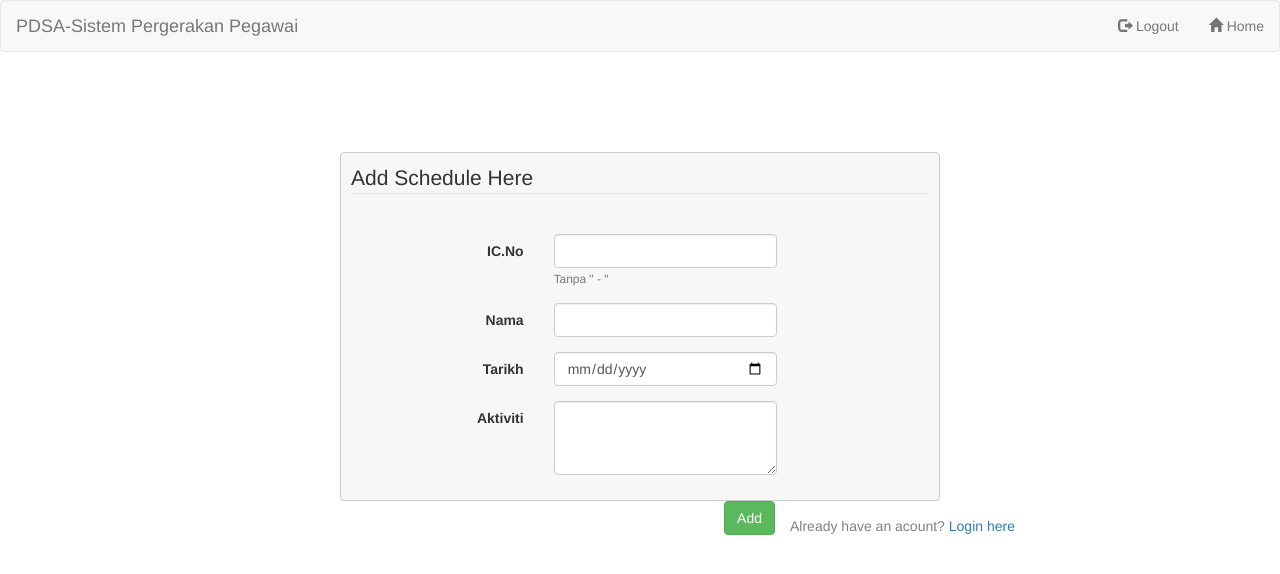
After one commit to azhimArief/staff-shedule-system, a PHP site: page /addSchedule.php in a window 1280 px wide. The commit adds this page. Shown: the top 574 px of the page. Run offline with PHP 8.4, Linux system fonts and the light colour scheme; some libraries are stand-ins or nearby versions.

Commit message:
addded addSchedule.php

```diff
--- /dev/null
+++ b/addSchedule.php
@@ -0,0 +1,80 @@
+<?php
+$path = $_SERVER['DOCUMENT_ROOT'];
+$path .= "header.php";
+include_once("navbar.php");
+include_once("header.php");
+?>
+
+<html>
+
+<head>
+    <style>
+        body {
+            background-image: url();
+            background-color: white;
+        }
+    </style>
+</head>
+
+<body>
+    <div class="content">
+        <div class="form">
+            <form class="form-horizontal" method="post" action="regis.php">
+                <fieldset>
+
+                    <legend>Add Schedule Here</legend>
+
+                    <br>
+                    <div class="form-group">
+                        <label class="col-md-4 control-label" for="ic">IC.No</label>
+                        <div class="col-md-5">
+                            <input id="ic" name="ic" type="number" placeholder="" class="form-control input-md" required="">
+                            <small id="" class="form-text text-muted">Tanpa " - "</small>
+                        </div>
+                    </div>
+
+                    <div class="form-group">
+                        <label class="col-md-4 control-label" for="name">Nama</label>
+                        <div class="col-md-5">
+                            <input id="name" name="name" type="text" placeholder="" class="form-control input-md" required="">
+                        </div>
+                    </div>
+
+                    <div class="form-group">
+                        <label class="col-md-4 control-label" for="date">Tarikh</label>
+                        <div class="col-md-5">
+                            <input id="date" name="date" type="date" class="form-control input-md" required="">
+                        </div>
+                    </div>
+
+                    <div class="form-group">
+                        <label class="col-md-4 control-label" for="activity">Aktiviti</label>
+                        <div class="col-md-5">
+                            <textarea name="activity" id="activity" cols="28" rows="3" class="form-control input-md" required></textarea>
+                        </div>
+                    </div>
+        </div>
+
+
+
+        <div class="form-group" align="right">
+            <label class="col-md-4 control-label" for="login"></label>
+            <div class="col-md-5">
+                <input type="submit" name="lgn" class="btn btn-success " value="Add">
+            </div>
+        </div>
+        </fieldset>
+        </form>
+    </div>
+    <font color="grey">Already have an acount?</font> <a href="index.php">Login here </a>
+    </div>
+    </div>
+
+</body>
+
+</html>
+<?php
+$path = $_SERVER['DOCUMENT_ROOT'];
+$path .= "footer.php";
+include_once("footer.php");
+?>
--- a/userHome.php
+++ b/userHome.php
@@ -52,8 +52,8 @@ include_once("navbar.php");
                     echo "<td>
                         <div class='btn'>
                         <input name='id' type='hidden' value='" . $row['id'] . "';>
-                        <a class='btn btn-default' href='./edit.php?id= " .$row['id']. "' name='edit'><span class='glyphicon glyphicon-pencil'></span> Edit</a>
-                        <a class='btn btn-danger' href='./delete.php?id= " .$row['id']. "' name='delete'><span class='glyphicon glyphicon-trash'></span> Delete</a>
+                        <a class='btn btn-default' href='./edit.php?id= " . $row['id'] . "' name='edit'><span class='glyphicon glyphicon-pencil'></span> Edit</a>
+                        <a class='btn btn-danger' href='./delete.php?id= " . $row['id'] . "' name='delete'><span class='glyphicon glyphicon-trash'></span> Delete</a>
                         </div>
                         </td>";
                     echo "</tr>";
@@ -71,6 +71,7 @@ include_once("navbar.php");
 
     <div align="center">
         <br>
+        <a href=""><button type="text" class="btn btn-primary">New</button></a>
     </div>
     </div>
 </body>
```
